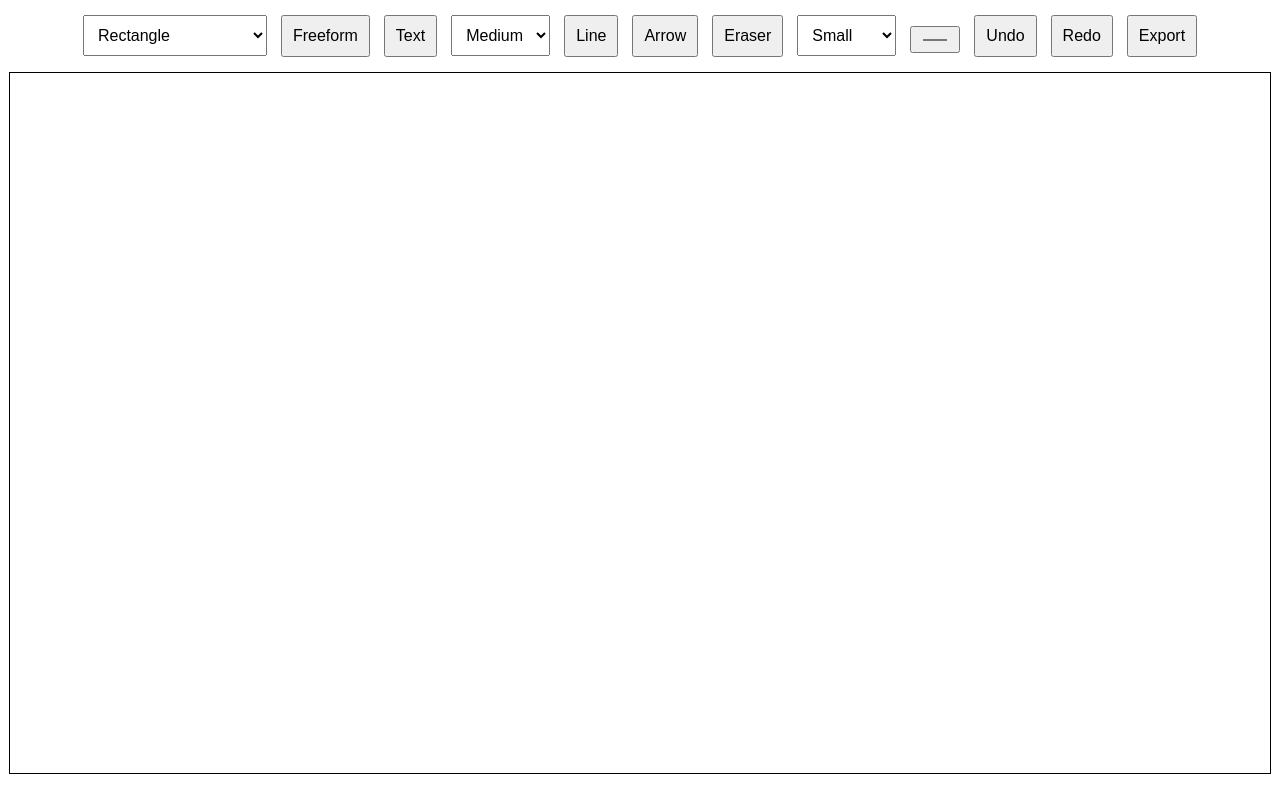
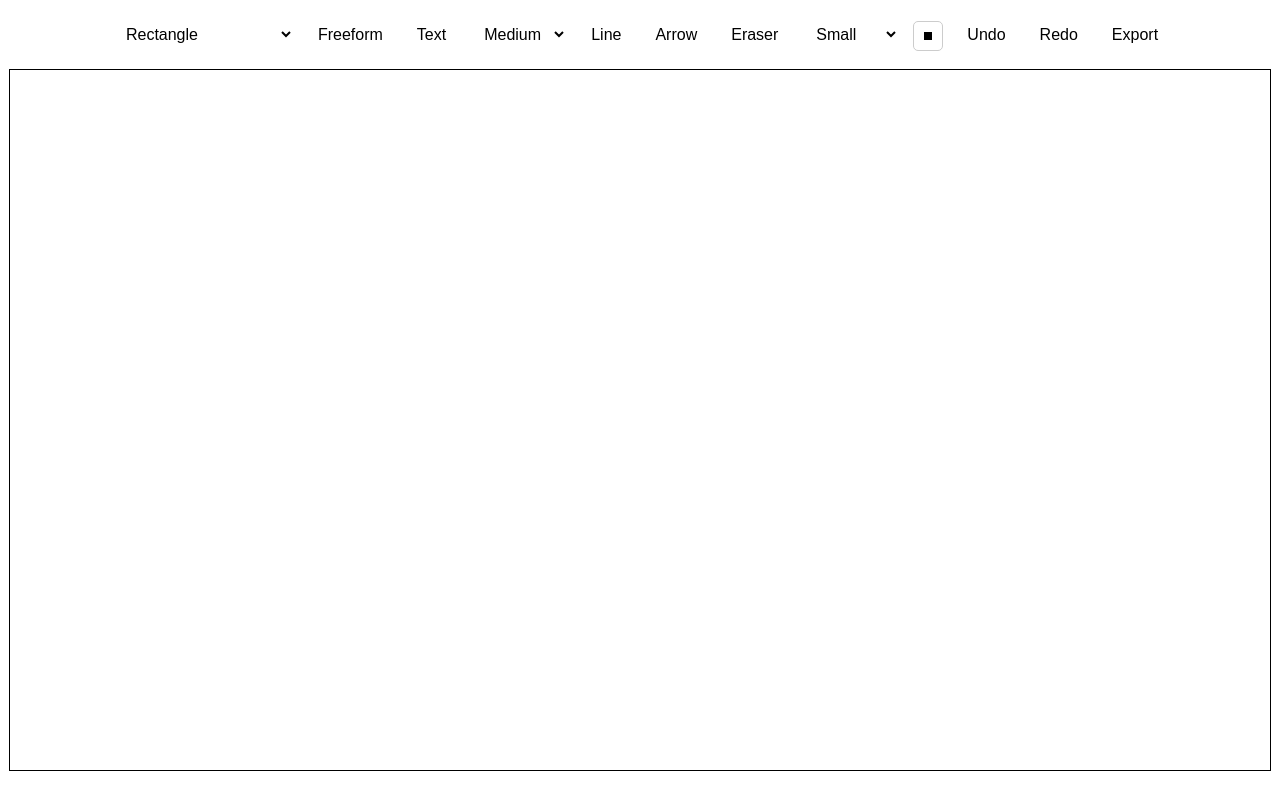
Before and after one commit to bestZwei/LibreERD, a plain HTML site: page index.html in a window 1280 px wide. Drawn offline with Linux system fonts and the light colour scheme.

Commit message:
颜色选择器优化

```diff
--- a/css/style.css
+++ b/css/style.css
@@ -13,6 +13,9 @@ button, select, input[type="color"] {
     margin: 5px;
     padding: 10px;
     font-size: 16px;
+    border: none; /* 移除边框 */
+    background: none; /* 移除背景 */
+    cursor: pointer; /* 鼠标悬停时显示为手形 */
 }
 
 #canvas {
@@ -46,3 +49,22 @@ button:hover::after {
     white-space: nowrap;
     font-size: 12px;
 }
+
+input[type="color"] {
+    -webkit-appearance: none; /* 隐藏默认样式 */
+    appearance: none; /* 隐藏默认样式 */
+    width: 30px;
+    height: 30px;
+    border-radius: 5px;
+    overflow: hidden;
+    cursor: pointer;
+    border: 1px solid #ccc;
+}
+
+input[type="color"]::-webkit-color-swatch-wrapper {
+    padding: 0;
+}
+
+input[type="color"]::-webkit-color-swatch {
+    border: none;
+}
```
